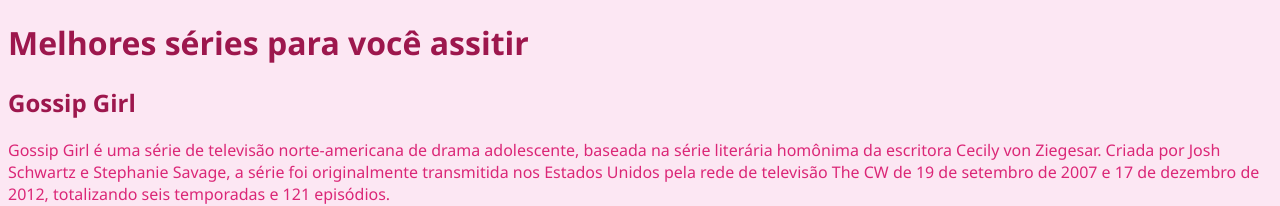
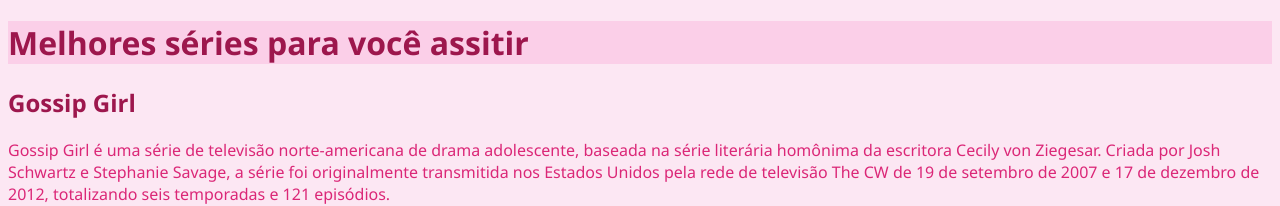
Before and after one commit to GioMeow/atividade4, a plain HTML site: page index.html in a window 1280 px wide. Shown: the top 206 px of the page. Drawn offline with Linux system fonts and the light colour scheme.

Commit message:
style: header background

```diff
--- a/index.html
+++ b/index.html
@@ -9,7 +9,10 @@
 </head>
 
 <body>
+
+    <header>
     <h1>Melhores séries para você assitir</h1>
+    </header>
 
     <div>
         <h2 class="titulo-branco"> Gossip Girl</h2>
--- a/style.css
+++ b/style.css
@@ -7,3 +7,7 @@
 h1, h2, h3 {
     color: #9d174d;
 }
+
+header {
+    background-color: #fbcfe8;
+}
```
